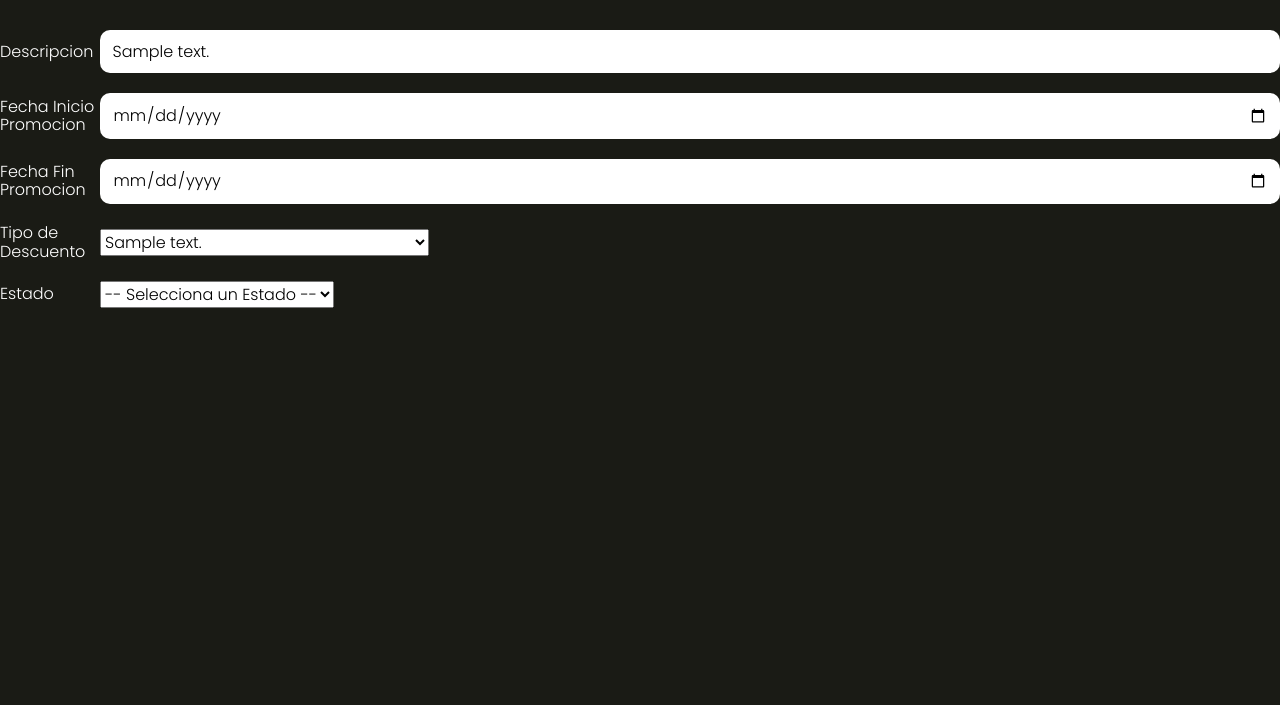
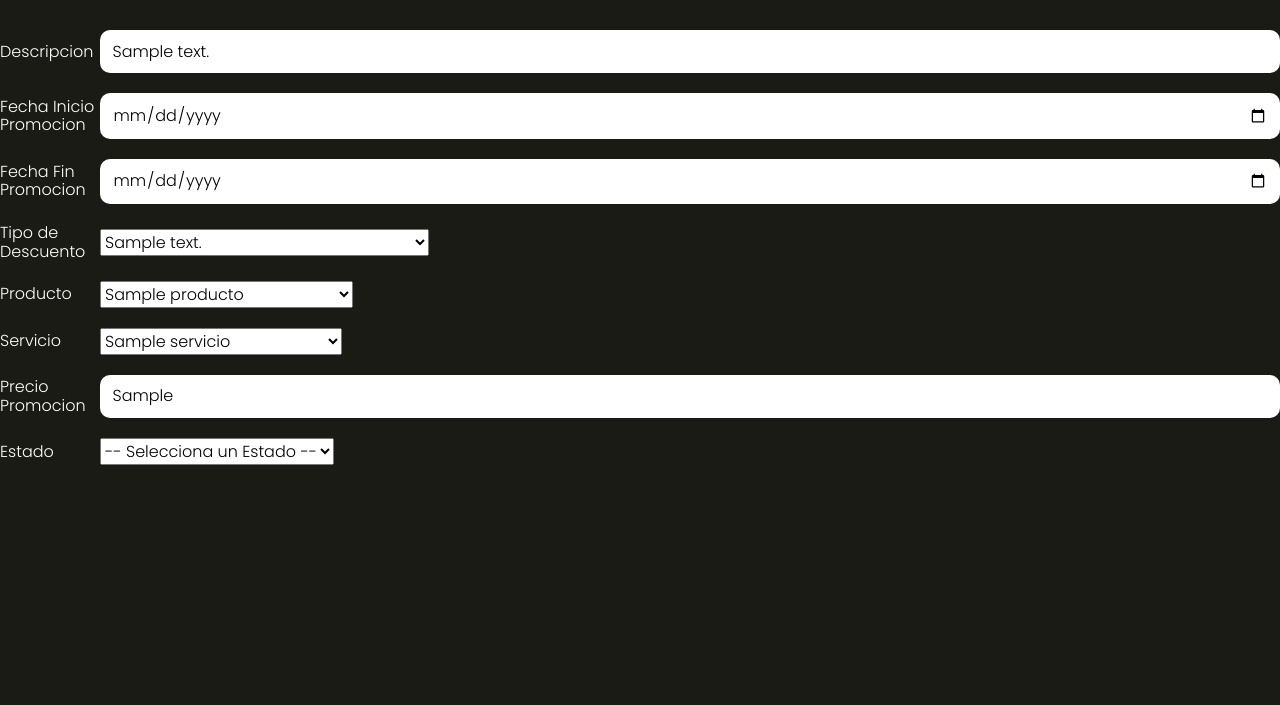
Before and after one commit to andres-vas/Salon-Marleny, a PHP site: the page made by views/promociones/formulario.php in a window 1280 px wide. Shown: the top 705 px of the page. Run offline with PHP 8.4, Linux system fonts and the light colour scheme; the template is opened without the code that fills it: most values are stand-ins (such as "Sample title", 1, 10 or a date in 2020).

Commit message:
Varios Cambios

```diff
--- a/controllers/AdminController.php
+++ b/controllers/AdminController.php
@@ -19,7 +19,7 @@
         }
 
         // Consultar la base de datos
-        $consulta = "SELECT citas.id, citas.hora, citas.fecha,  CONCAT( usuarios.nombre, ' ', usuarios.apellido) as cliente, ";
+        $consulta = "SELECT citas.id, citas.hora, citas.fecha,  CONCAT( usuarios.nombre, ' ', usuarios.apellido) as cliente, promocion.descripcion_promocion, promocion.precio_promocion,";
         $consulta .= " usuarios.email, usuarios.telefono, servicios.nombre as servicio, servicios.precio, producto.name_producto AS nombrePro, producto.precio_producto AS precioPro ";
         $consulta .= " FROM citas  ";
         $consulta .= " LEFT OUTER JOIN usuarios ";
@@ -30,6 +30,8 @@
         $consulta .= " ON servicios.id=citasServicios.servicioId ";
         $consulta .= " LEFT OUTER JOIN producto ";
         $consulta .= " ON producto.id = citasServicios.productoId ";
+        $consulta .= " LEFT OUTER JOIN promocion ";
+        $consulta .= " ON promocion.id = citasServicios.promocionId ";
         $consulta .= " WHERE fecha =  '${fecha}' ";
 
         $citas = AdminCita::SQL($consulta);
--- a/models/AdminCita.php
+++ b/models/AdminCita.php
@@ -4,7 +4,7 @@
 
 class AdminCita extends ActiveRecord {
     protected static $tabla = 'citasServicios';
-    protected static $columnasDB = ['id', 'hora','fecha', 'cliente', 'email', 'telefono', 'servicio', 'precio', 'nombrePro', 'precioPro'];
+    protected static $columnasDB = ['id', 'hora','fecha', 'cliente', 'email', 'telefono', 'servicio', 'precio', 'nombrePro', 'precioPro', 'descripcion_promocion', 'precio_promocion'];
 
     public $id;
     public $hora;
@@ -16,6 +16,8 @@
     public $precio;
     public $nombrePro;
     public $precioPro;
+    public $descripcion_promocion;
+    public $precio_promocion;
 
     public function __construct()
     {
@@ -29,5 +31,7 @@
         $this->precio = $args['precio'] ?? '';
         $this->nombrePro = $args['nombrePro'] ?? '';
         $this->precioPro = $args['precioPro'] ?? '';
+        $this->descripcion_promocion = $args['descripcion_promocion'] ?? '';
+        $this->precio_promocion = $args['precio_promocion'] ?? '';
     }
 }
--- a/models/Promocion.php
+++ b/models/Promocion.php
@@ -24,7 +24,7 @@
         $this->id_tipo_descuento = $args['id_tipo_descuento'] ?? '';
         $this->activo_descuento = $args['activo_descuento'] ?? '';
         $this->producto_id = $args['producto_id'] ?? '';
-        $this->servicio_id = $args['producto_id'] ?? '';
+        $this->servicio_id = $args['servicio_id'] ?? '';
         $this->precio_promocion = $args['precio_promocion'] ?? '';
     }
 
--- a/src/scss/layout/_resumen.scss
+++ b/src/scss/layout/_resumen.scss
@@ -3,6 +3,7 @@
 .contenido-resumen {
     p {
         margin-bottom: 1rem;
+
     }
 
     span {
@@ -13,7 +14,7 @@
 }
 .contenedor-servicio {
     padding: 3rem 0;
-    border-bottom: 1px solid v.$gris;
+
 
     &:last-of-type {
         margin-bottom: v.$separacion;
--- a/views/admin/index.php
+++ b/views/admin/index.php
@@ -42,14 +42,15 @@
                     <p>Email: <span><?php echo $cita->email; ?></span></p>
                     <p>Telefono: <span><?php echo $cita->telefono; ?></span></p>
 
-                    <h3>Servicios y Productos</h3>
+                    <h3>Servicios  -  Productos  -  Promociones</h3>
             <?php
                 $idCita = $cita->id;
             } // Fin de IF
-                $total += ($cita->precio + $cita->precioPro);
+                $total += ($cita->precio + $cita->precioPro + $cita->precio_promocion );
             ?>
                     <p class="servicio"><?php echo $cita->servicio . " " . $cita->precio; ?></p>
                     <p class="servicio"><?php echo $cita->nombrePro . " " . $cita->precioPro; ?></p>
+                    <p class="servicio"><?php echo $cita->descripcion_promocion . " " . $cita->precio_promocion; ?></p>
 
             <?php
                 $actual = $cita->id;
--- a/views/promociones/formulario.php
+++ b/views/promociones/formulario.php
@@ -45,6 +45,44 @@
     </select>
 </div>
 
+<div class="campo">
+    <label for="producto_id">Producto</label>
+    <select id="producto_id" name="producto_id" required>
+        <option value="">-- Selecciona un Producto --</option>
+        <?php foreach ($productos as $tipo) { ?>
+            <option
+                value="<?php echo $tipo->id; ?>"
+                <?php echo $promocion->producto_id == $tipo->id ? 'selected' : ''; ?>>
+                <?php echo $tipo->name_producto; ?>
+            </option>
+        <?php } ?>
+    </select>
+</div>
+
+<div class="campo">
+    <label for="servicio_id">Servicio</label>
+    <select id="servicio_id" name="servicio_id" required>
+        <option value="">-- Selecciona un Servicio --</option>
+        <?php foreach ($servicios as $tipo) { ?>
+            <option
+                value="<?php echo $tipo->id; ?>"
+                <?php echo $promocion->servicio_id == $tipo->id ? 'selected' : ''; ?>>
+                <?php echo $tipo->nombre; ?>
+            </option>
+        <?php } ?>
+    </select>
+</div>
+<div class="campo">
+    <label for="precio_promocion">Precio Promocion</label>
+    <input
+        type="text"
+        id="precio_promocion"
+        placeholder="Precio"
+        name="precio_promocion"
+        value="<?php echo $promocion->precio_promocion; ?>"
+    />
+</div>
+
 
 <div class="campo">
     <label for="activo_descuento">Estado</label>
```
Also changed, not shown: controllers/PromocionController.php (+10 -0 lines), views/marcas/index.php (+0 -7 lines), views/productos/formulario.php (+0 -14 lines), views/productos/index.php (+0 -8 lines), views/promociones/index.php (+12 -1 lines), public/build/css/app.css, 1 other file.
